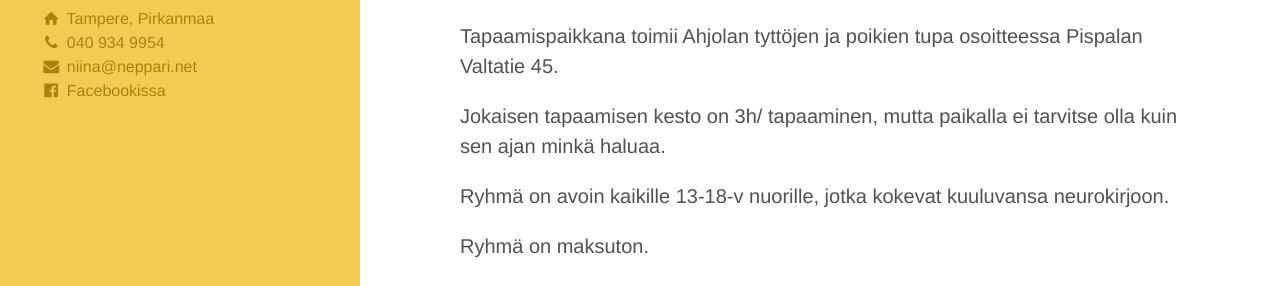
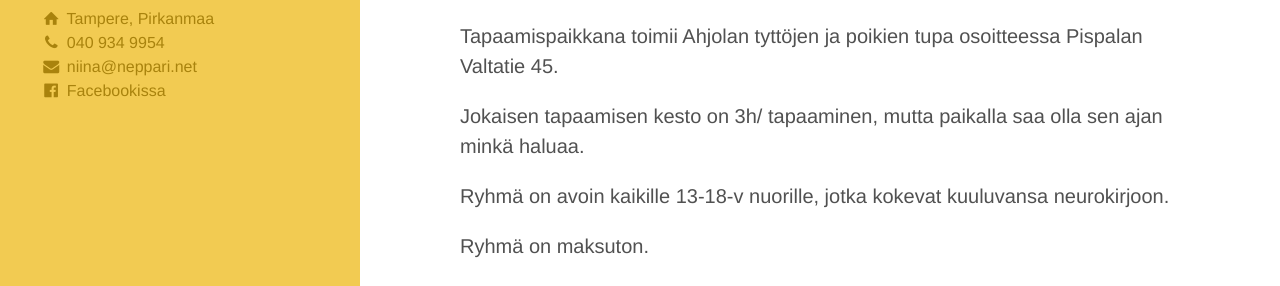
Before and after one commit to niinapiira/neppari.net, a Jekyll site: the page built from index.md, in a window 1280 px wide and 900 px high, scrolled down 2263 px. Shown: the part 155-441 px from the top of the window. Built offline with Jekyll 4.4.1, drawn with Linux system fonts in a browser that asks for light colours.

Commit message:
Update index.md

```diff
--- a/index.md
+++ b/index.md
@@ -71,7 +71,7 @@ Syksyn ja alkutalven tapaamispäivät ovat lauantaisin 19.8., 16.9., 21.10., 18.
 
 Tapaamispaikkana toimii Ahjolan tyttöjen ja poikien tupa osoitteessa Pispalan Valtatie 45.
 
-Jokaisen tapaamisen kesto on 3h/ tapaaminen, mutta paikalla ei tarvitse olla kuin sen ajan minkä haluaa.
+Jokaisen tapaamisen kesto on 3h/ tapaaminen, mutta paikalla saa olla sen ajan minkä haluaa.
 
 Ryhmä on avoin kaikille 13-18-v nuorille, jotka kokevat kuuluvansa neurokirjoon.
 
```
